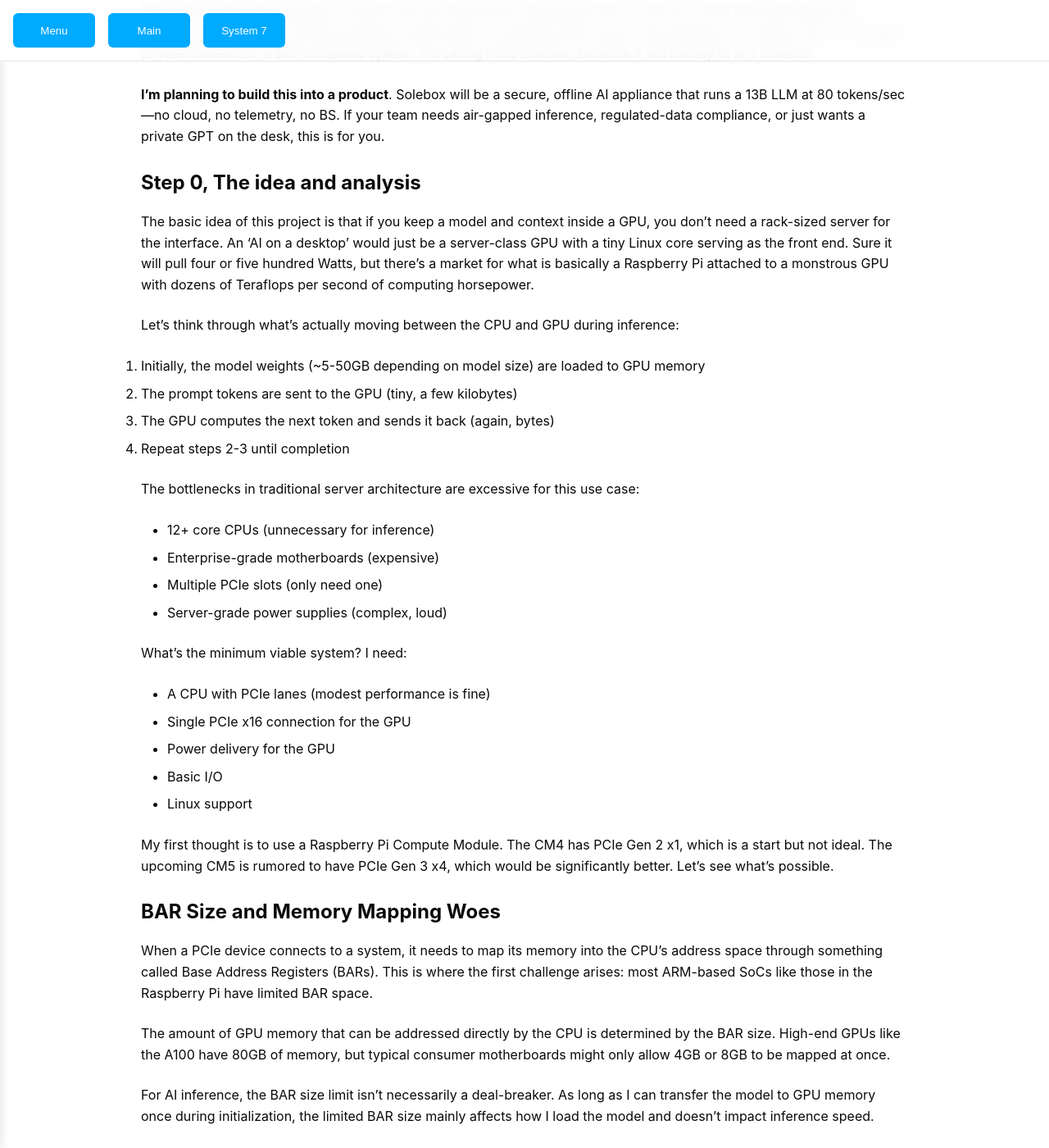
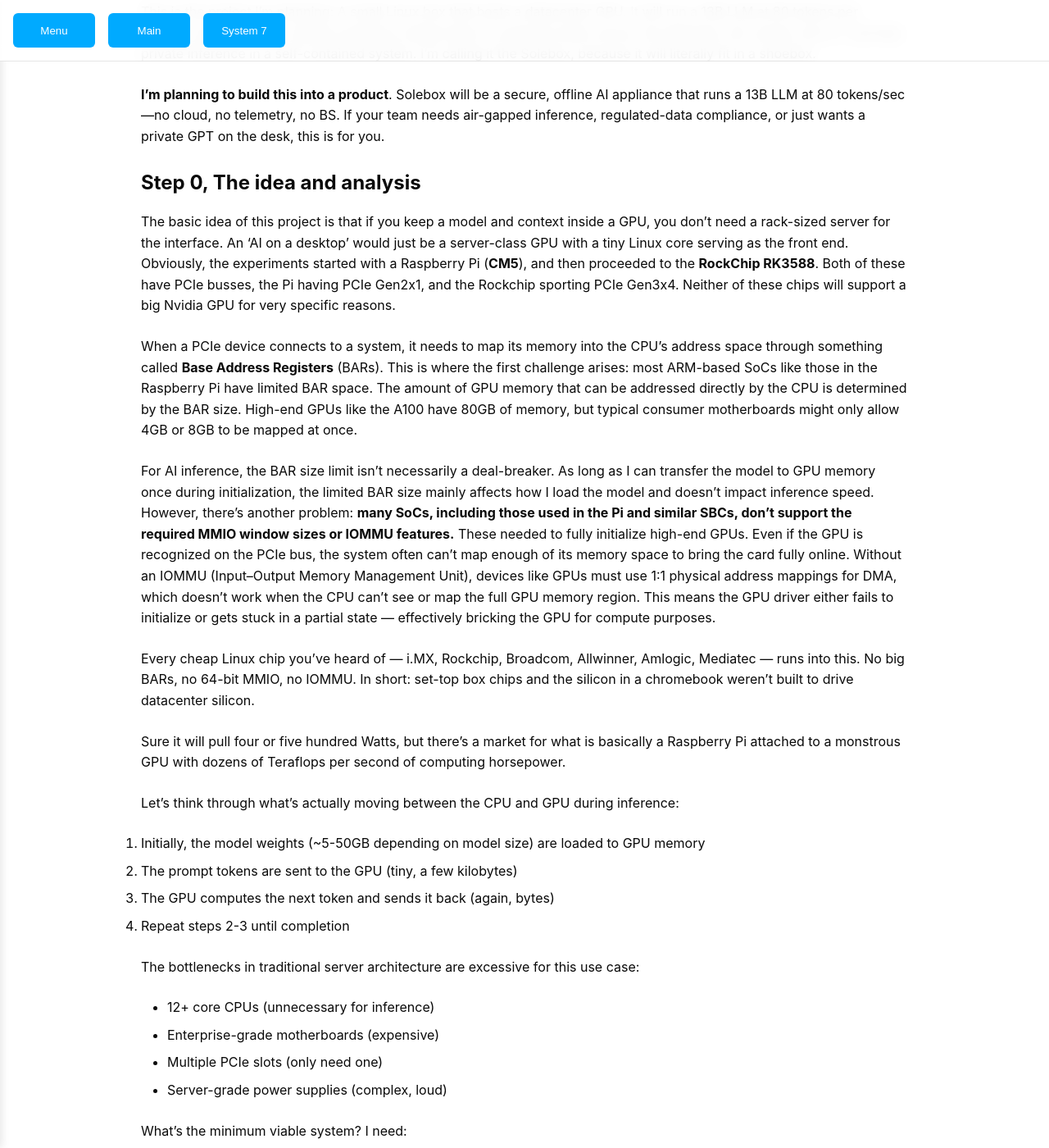
Before and after one commit to bbenchoff/bbenchoff.github.io, a Jekyll site: the page built from pages/EdgingAI.md, in a window 1280 px wide and 1400 px high, scrolled down 457 px. Shown: the whole window at 82% size. Built offline with Jekyll 4.4.1, drawn with Linux system fonts in a browser that asks for light colours; nearby versions of some CDN libraries; our own code applies the rules of GitHub Pages for plain Markdown files.

Commit message:
Update EdgingAI.md

```diff
--- a/pages/EdgingAI.md
+++ b/pages/EdgingAI.md
@@ -17,7 +17,16 @@
 
 ## Step 0, The idea and analysis
 
-The basic idea of this project is that if you keep a model and context inside a GPU, you don't need a rack-sized server for the interface. An 'AI on a desktop' would just be a server-class GPU with a tiny Linux core serving as the front end. Sure it will pull four or five hundred Watts, but there's a market for what is basically a Raspberry Pi attached to a monstrous GPU with dozens of Teraflops per second of computing horsepower.
+The basic idea of this project is that if you keep a model and context inside a GPU, you don't need a rack-sized server for the interface. An 'AI on a desktop' would just be a server-class GPU with a tiny Linux core serving as the front end. Obviously, the experiments started with a Raspberry Pi (**CM5**), and then proceeded to the **RockChip RK3588**. Both of these have PCIe busses, the Pi having PCIe Gen2x1, and the Rockchip sporting PCIe Gen3x4. Neither of these chips will support a big Nvidia GPU for very specific reasons.
+
+When a PCIe device connects to a system, it needs to map its memory into the CPU's address space through something called **Base Address Registers** (BARs). This is where the first challenge arises: most ARM-based SoCs like those in the Raspberry Pi have limited BAR space. The amount of GPU memory that can be addressed directly by the CPU is determined by the BAR size. High-end GPUs like the A100 have 80GB of memory, but typical consumer motherboards might only allow 4GB or 8GB to be mapped at once.
+
+For AI inference, the BAR size limit isn't necessarily a deal-breaker. As long as I can transfer the model to GPU memory once during initialization, the limited BAR size mainly affects how I load the model and doesn't impact inference speed. However, there's another problem: **many SoCs, including those used in the Pi and similar SBCs, don't support the required MMIO window sizes or IOMMU features.** These needed to fully initialize high-end GPUs. Even if the GPU is recognized on the PCIe bus, the system often can't map enough of its memory space to bring the card fully online. Without an IOMMU (Input–Output Memory Management Unit), devices like GPUs must use 1:1 physical address mappings for DMA, which doesn't work when the CPU can't see or map the full GPU memory region. This means the GPU driver either fails to initialize or gets stuck in a partial state — effectively bricking the GPU for compute purposes.
+
+Every cheap Linux chip you’ve heard of — i.MX, Rockchip, Broadcom, Allwinner, Amlogic, Mediatec — runs into this. No big BARs, no 64-bit MMIO, no IOMMU. In short: set-top box chips and the silicon in a chromebook weren’t built to drive datacenter silicon.
+
+
+Sure it will pull four or five hundred Watts, but there's a market for what is basically a Raspberry Pi attached to a monstrous GPU with dozens of Teraflops per second of computing horsepower.
 
 Let's think through what's actually moving between the CPU and GPU during inference:
 1. Initially, the model weights (~5-50GB depending on model size) are loaded to GPU memory
@@ -42,11 +51,10 @@
 
 ## BAR Size and Memory Mapping Woes
 
-When a PCIe device connects to a system, it needs to map its memory into the CPU's address space through something called Base Address Registers (BARs). This is where the first challenge arises: most ARM-based SoCs like those in the Raspberry Pi have limited BAR space.
 
-The amount of GPU memory that can be addressed directly by the CPU is determined by the BAR size. High-end GPUs like the A100 have 80GB of memory, but typical consumer motherboards might only allow 4GB or 8GB to be mapped at once.
 
-For AI inference, the BAR size limit isn't necessarily a deal-breaker. As long as I can transfer the model to GPU memory once during initialization, the limited BAR size mainly affects how I load the model and doesn't impact inference speed.
+
+
 
 For initial testing, I'll need to determine:
 1. The minimum BAR size required for functional inference
```
